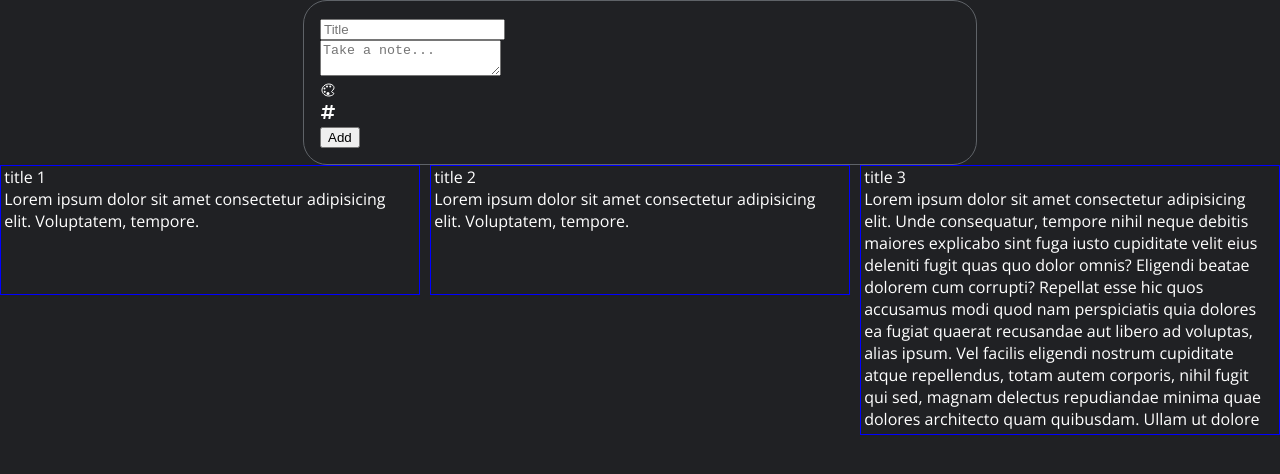
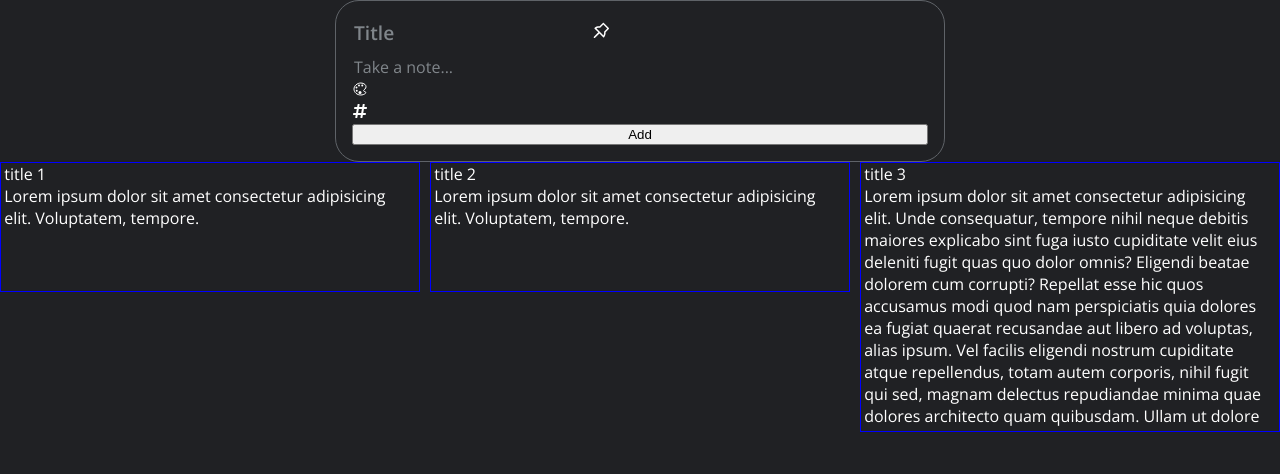
Before and after one commit to OmkarArora/gkeep-notes, a React (Create React App) app: page / in a window 1280 px wide. Shown: the top 474 px of the page. Built offline with nearby package versions, Linux system fonts and the light colour scheme.

Commit message:
style: input styles

```diff
--- a/src/components/NotesSection/NotesInput/NotesInput.jsx
+++ b/src/components/NotesSection/NotesInput/NotesInput.jsx
@@ -1,14 +1,16 @@
 import { useState } from "react";
 import NotesMenu from "../NotesMenu/NotesMenu";
 import TagsDisplay from "../TagsDisplay/TagsDisplay";
+import { AiOutlinePushpin, AiFillPushpin } from "react-icons/ai";
 
-import "./notesInput.css"
+import "./notesInput.css";
 
 const NotesInput = ({ addNewNote }) => {
   const [titleState, setTitle] = useState("");
   const [contentState, setContent] = useState("");
   const [bgColor, setBgColor] = useState("");
   const [addedTags, addTag] = useState([]);
+  const [isPinned, setPin] = useState(false);
 
   const onClickAdd = () => {
     addNewNote({ title: titleState, content: contentState });
@@ -28,33 +30,62 @@ const NotesInput = ({ addNewNote }) => {
   };
 
   const deleteTag = (tag) => {
-    let updatedTags = addedTags.filter(item => tag.toLowerCase()!==item.toLowerCase())
+    let updatedTags = addedTags.filter(
+      (item) => tag.toLowerCase() !== item.toLowerCase()
+    );
     addTag(updatedTags);
-  }
+  };
+
+  const updateInput = (event, type) => {
+    event.target.style.height = "inherit";
+    event.target.style.height = `${event.target.scrollHeight}px`;
+    if (type === "title") setTitle(event.target.value);
+    else setContent(event.target.value);
+  };
 
   return (
-    <div className="container-notesInput" style={{ backgroundColor: bgColor === "" ? "" : `var(${bgColor})` }}>
-      <div>
-        <input
+    <div
+      className="container-notesInput"
+      style={{
+        backgroundColor: bgColor === "" ? "" : `var(${bgColor})`,
+        borderColor:
+          bgColor === "" || bgColor.includes("brown")
+            ? `var(--color-light-gray)`
+            : `var(${bgColor})`,
+      }}
+    >
+      <div className="container-input-topRow">
+        <textarea
+          rows="1"
+          className="input-title"
           placeholder="Title"
           value={titleState}
-          onChange={(event) => setTitle(event.target.value)}
-        ></input>
+          onChange={(event) => updateInput(event, "title")}
+        ></textarea>
+        <div className="container-pin" onClick={()=>setPin(!isPinned)}>
+          {isPinned ? <AiFillPushpin /> : <AiOutlinePushpin />}
+        </div>
       </div>
+
+      <textarea
+        rows="1"
+        className="input-content"
+        placeholder="Take a note..."
+        value={contentState}
+        onChange={(event) => updateInput(event, "content")}
+      ></textarea>
+
       <div>
-        <textarea
-          placeholder="Take a note..."
-          value={contentState}
-          onChange={(event) => setContent(event.target.value)}
-        ></textarea>
-      </div>
-      <div>
-        <TagsDisplay tags={addedTags} tagsId={"newNote"} deleteTag={(tag)=>deleteTag(tag)}/>
+        <TagsDisplay
+          tags={addedTags}
+          tagsId={"newNote"}
+          deleteTag={(tag) => deleteTag(tag)}
+        />
       </div>
       <NotesMenu
         updateBgColor={(color) => updateBgColor(color)}
         activeColor={bgColor}
-        updateTagsList={(tag)=>updateTagsList(tag)}
+        updateTagsList={(tag) => updateTagsList(tag)}
       />
       <button onClick={onClickAdd}>Add</button>
     </div>
--- a/src/components/NotesSection/NotesInput/notesInput.css
+++ b/src/components/NotesSection/NotesInput/notesInput.css
@@ -1,6 +1,40 @@
 .container-notesInput {
-  width: 50vw;
+  width: 45vw;
   border: 1px solid var(--color-light-gray);
   padding: 1rem;
   border-radius: 1.5rem;
+
+  display: flex;
+  flex-direction: column;
 }
+
+.container-notesInput .input-title,
+.container-notesInput .input-content {
+  background-color: inherit;
+  color: white;
+  outline: none;
+  border: none;
+  font-family: inherit;
+  resize: none;
+}
+
+.container-notesInput .input-title {
+  font-weight: 600;
+  font-size: 1.2rem;
+  resize: none;
+}
+
+.container-notesInput .input-content {
+  font-size: 1rem;
+  margin-top: 0.4rem;
+}
+
+.container-input-topRow {
+  display: flex;
+  align-items: center;
+}
+
+.container-input-topRow .container-pin {
+  font-size: 1.3rem;
+  cursor: pointer;
+}
--- a/src/index.css
+++ b/src/index.css
@@ -8,6 +8,7 @@
   --color-gray: #3c3f43;
   --color-yellow: #635d19;
   --color-light-gray: #5f6368;
+  --color-placeholder: #80868b;
 }
 
 body {
@@ -28,3 +29,19 @@ code {
   font-family: source-code-pro, Menlo, Monaco, Consolas, "Courier New",
     monospace;
 }
+
+::placeholder {
+  /* Chrome, Firefox, Opera, Safari 10.1+ */
+  color: var(--color-placeholder);
+  opacity: 1; /* Firefox */
+}
+
+:-ms-input-placeholder {
+  /* Internet Explorer 10-11 */
+  color: var(--color-placeholder);
+}
+
+::-ms-input-placeholder {
+  /* Microsoft Edge */
+  color: var(--color-placeholder);
+}
```
